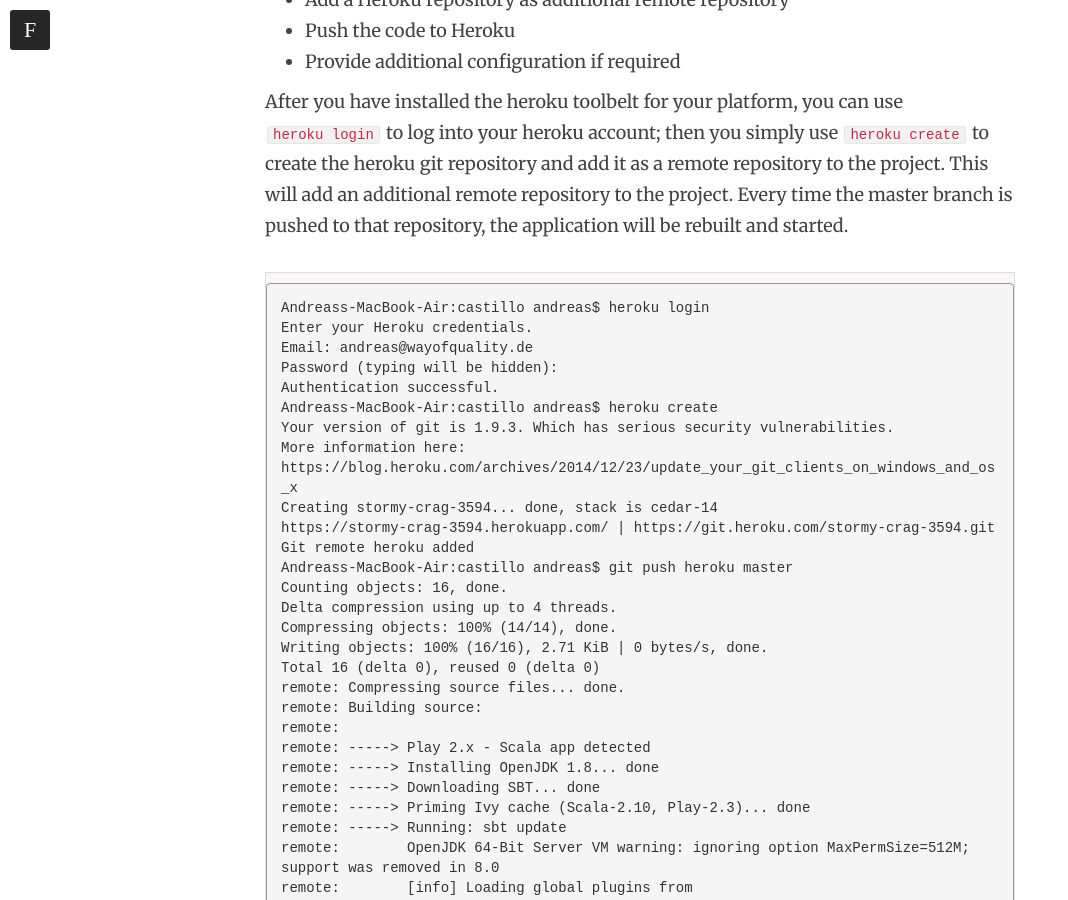
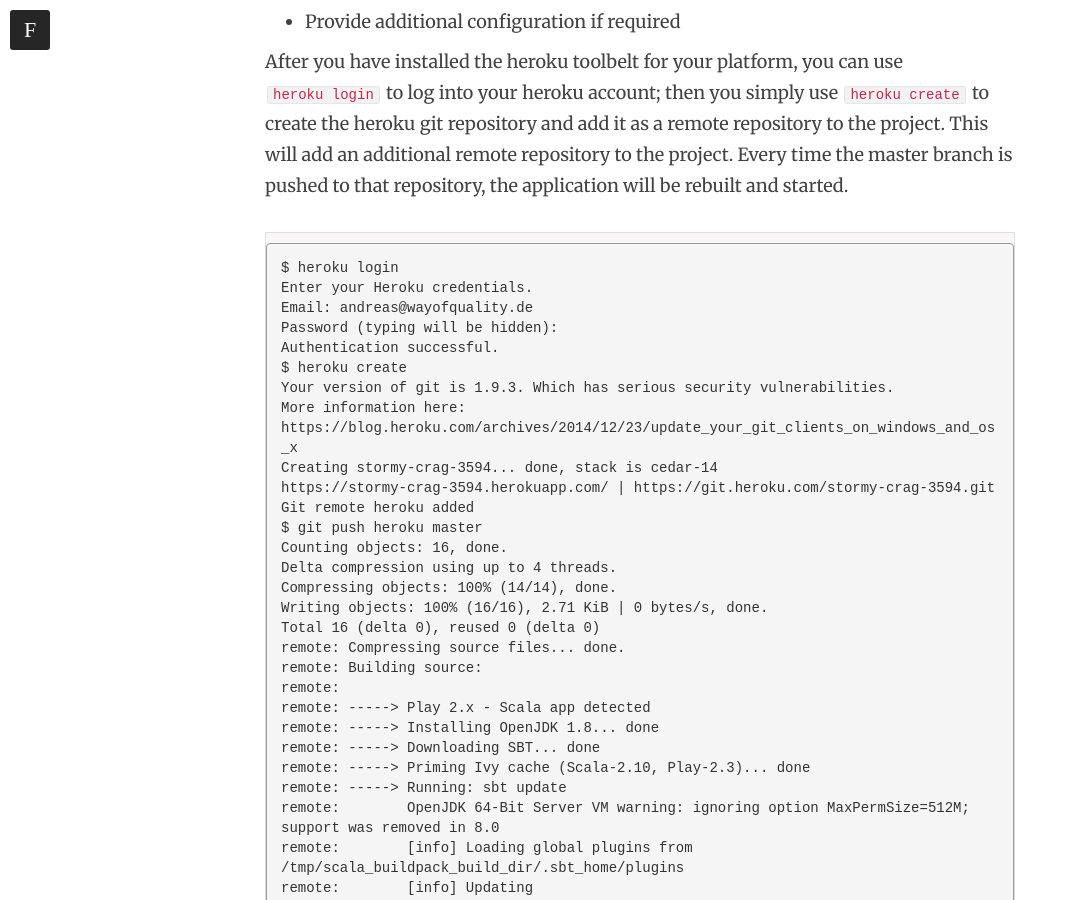
Before and after one commit to woq-blended/woq.github.io, a Jekyll site: the page built from _posts/2015-01-03-castillo-01-initial-setup.markdown, in a window 1280 px wide and 900 px high, scrolled down 7616 px. Shown: the whole window, without its empty margins (0-1068 px from the left). Built offline with Jekyll 4.4.1, drawn with Linux system fonts in a browser that asks for light colours; nearby versions of some CDN libraries; comment, search, counter and statistics services are not loaded; some of the changed text lies outside the part shown.

```diff
--- a/_posts/2015-01-03-castillo-01-initial-setup.markdown
+++ b/_posts/2015-01-03-castillo-01-initial-setup.markdown
@@ -53,9 +53,8 @@ After the successful installation and configuration you should be able to execut
 and see something like this as a result:
 
 {%highlight text%}
-Andreass-MacBook-Air:~ andreas$ scala -version
+$ scala -version
 Scala code runner version 2.11.4 -- Copyright 2002-2013, LAMP/EPFL
-Andreass-MacBook-Air:~ andreas$
 {%endhighlight%}
 
 ### SBT
@@ -69,8 +68,8 @@ up my path using the symbolic link.
 Now we would have something like
 
 {%highlight text%}
-Andreass-MacBook-Air:~ andreas$ cd /opt/
-Andreass-MacBook-Air:opt andreas$ ls -al
+$ cd /opt
+$ ls -al
 total 24
 drwxr-xr-x@ 10 root     wheel   340  3 Jan 16:36 .
 drwxr-xr-x  34 root     wheel  1224 12 Dec 10:55 ..
@@ -87,7 +86,7 @@ drwxr-xr-x@  5 andreas  staff   170 13 Oct 19:18 zinc-0.3.5.3
 You can double check the sbt setup with `sbt --version` and should see something like
 
 {%highlight text%}
-Andreass-MacBook-Air:opt andreas$ sbt --version
+$ sbt --version
 sbt launcher version 0.13.7
 {%endhighlight%}
 
@@ -124,7 +123,7 @@ use `activator new <app-name> <template-name>` to instantiate the chosen templat
 I have used
 
 {%highlight text%}
-Andreass-MacBook-Air:play andreas$ activator new castillo just-play-scala
+$ activator new castillo just-play-scala
 {%endhighlight%}
 
 The result on the command line should look like this:
@@ -160,7 +159,7 @@ sbt run
 This will build the application and start the Play framework running it with a listener available on port 9000:
 
 {%highlight text%}
-Andreass-MacBook-Air:castillo andreas$ sbt run
+$ sbt run
 [info] Loading project definition from /Users/andreas/projects/play/castillo/project
 [info] Updating {file:/Users/andreas/projects/play/castillo/project/}castillo-build...
 [info] Resolving org.fusesource.jansi#jansi;1.4 ...
@@ -191,10 +190,10 @@ Also I find it is a good practice to run sbt clean and delete the logs before th
 Now we are ready to create an initial git repository and perform the initial commit:
 
 {%highlight text%}
-Andreass-MacBook-Air:castillo andreas$ git init
+$ git init
 Initialized empty Git repository in /Users/andreas/projects/play/castillo/.git/
-Andreass-MacBook-Air:castillo andreas$ git add .
-Andreass-MacBook-Air:castillo andreas$ git commit -m "Initial commit."
+$ git add .
+$ git commit -m "Initial commit."
 [master (root-commit) 7f42791] Initial commit.
  9 files changed, 128 insertions(+)
  create mode 100644 .gitignore
@@ -206,7 +205,7 @@ Andreass-MacBook-Air:castillo andreas$ git commit -m "Initial commit."
  create mode 100644 conf/routes
  create mode 100644 project/build.properties
  create mode 100644 project/plugins.sbt
-Andreass-MacBook-Air:castillo andreas$ git status
+$ git status
 On branch master
 nothing to commit, working directory clean
 {%endhighlight%}
@@ -216,8 +215,8 @@ for the application lives at [https://github.com/CastilloSanRafael/castillo](htt
 To add the remote repository and push the initial commit:
 
 {%highlight text%}
-Andreass-MacBook-Air:castillo andreas$ git remote add origin ssh://git@github.com/CastilloSanRafael/castillo.git
-Andreass-MacBook-Air:castillo andreas$ git push origin master
+$ git remote add origin ssh://git@github.com/CastilloSanRafael/castillo.git
+$ git push origin master
 Counting objects: 16, done.
 Delta compression using up to 4 threads.
 Compressing objects: 100% (14/14), done.
@@ -225,11 +224,11 @@ Writing objects: 100% (16/16), 2.71 KiB | 0 bytes/s, done.
 Total 16 (delta 0), reused 0 (delta 0)
 To ssh://git@github.com/CastilloSanRafael/castillo.git
  * [new branch]      master -> master
-Andreass-MacBook-Air:castillo andreas$ git branch --set-upstream-to=origin/master
+$ git branch --set-upstream-to=origin/master
 Branch master set up to track remote branch master from origin.
-Andreass-MacBook-Air:castillo andreas$ git checkout -b 01_InitialSetup
+$ git checkout -b 01_InitialSetup
 Switched to a new branch '01_InitialSetup'
-Andreass-MacBook-Air:castillo andreas$ git push origin --all
+$ git push origin --all
 Total 0 (delta 0), reused 0 (delta 0)
 To ssh://git@github.com/CastilloSanRafael/castillo.git
  * [new branch]      01_InitialSetup -> 01_InitialSetup
@@ -259,18 +258,18 @@ the project. This will add an additional remote repository to the project. Every
 that repository, the application will be rebuilt and started.
 
 {%highlight text%}
-Andreass-MacBook-Air:castillo andreas$ heroku login
+$ heroku login
 Enter your Heroku credentials.
 Email: andreas@wayofquality.de
 Password (typing will be hidden):
 Authentication successful.
-Andreass-MacBook-Air:castillo andreas$ heroku create
+$ heroku create
 Your version of git is 1.9.3. Which has serious security vulnerabilities.
 More information here: https://blog.heroku.com/archives/2014/12/23/update_your_git_clients_on_windows_and_os_x
 Creating stormy-crag-3594... done, stack is cedar-14
 https://stormy-crag-3594.herokuapp.com/ | https://git.heroku.com/stormy-crag-3594.git
 Git remote heroku added
-Andreass-MacBook-Air:castillo andreas$ git push heroku master
+$ git push heroku master
 Counting objects: 16, done.
 Delta compression using up to 4 threads.
 Compressing objects: 100% (14/14), done.
@@ -388,7 +387,7 @@ application.secret=${APP_SECRET}
 Then we set the application secret on the heroku application using the heroku client:
 
 {%highlight text%}
-[andreas@woqlinux castillo]$ heroku config:add APP_SECRET=MySuperSecret
+$ heroku config:add APP_SECRET=MySuperSecret
 Setting config vars and restarting stormy-crag-3594... done, v13
 APP_SECRET: MySuperSecret
 {%endhighlight%}
@@ -406,11 +405,10 @@ To add the papertrail add-on to the application, we use the heroku client from a
 root folder:
 
 {%highlight text%}
-[andreas@woqlinux castillo]$ heroku addons:add papertrail
+$ heroku addons:add papertrail
 Adding papertrail on stormy-crag-3594... done, v11 (free)
 Welcome to Papertrail. Questions and ideas are welcome (support@papertrailapp.com). Happy logging!
 Use `heroku addons:docs papertrail` to view documentation.
-[andreas@woqlinux castillo]$
 {%endhighlight%}
 
 Afterwards we can see the papertrail add-on from the application's dashboard on heroku:
@@ -442,10 +440,9 @@ Adding new relic support to the application is a bit more involved - we have to:
 First we add NewRelic to the application:
 
 {%highlight text%}
-[andreas@woqlinux castillo]$ heroku addons:add newrelic
+$ heroku addons:add newrelic
 Adding newrelic on stormy-crag-3594... done, v12 (free)
 Use `heroku addons:docs newrelic` to view documentation.
-[andreas@woqlinux castillo]$
 {%endhighlight%}
 
 From the application's heroku dashboard we navigate to the NewRelic add-on and need to agree to the license
@@ -453,7 +450,7 @@ agreement. You can double check the NewRelic settings for your application with
 command line within the projects root directory:
 
 {%highlight text%}
-[andreas@woqlinux castillo]$ heroku config
+$ heroku config
 === stormy-crag-3594 Config Vars
 JAVA_OPTS:             -Xss512k -XX:+UseCompressedOops
 NEW_RELIC_LICENSE_KEY: <<My super secret license key>>
@@ -517,12 +514,12 @@ Now we basically have something like a hello world application deployed on Herok
 We have only one module so far, which is the play application itself. The code for this application lives within `app`, `conf` and `public`. Essentially we are going to create a subdirectory `server` and move those directories to that directory. Then we need to make the appropriate changes to our build file.
 
 {%highlight text%}
-[andreas@woqlinux castillo]$ mkdir server
-[andreas@woqlinux castillo]$ git add server
-[andreas@woqlinux castillo]$ git mv app/ server/
-[andreas@woqlinux castillo]$ git mv conf/ server
-[andreas@woqlinux castillo]$ git mv public/ server/
-[andreas@woqlinux castillo]$ git status
+$ mkdir server
+$ git add server
+$ git mv app/ server/
+$ git mv conf/ server
+$ git mv public/ server/
+$ git status
 # On branch 01_InitialSetup
 # Changes to be committed:
 #   (use "git reset HEAD <file>..." to unstage)
```
Also changed, not shown: _posts/2015-01-18-castillo-02-business-object.markdown (added, +193 -0 lines).
